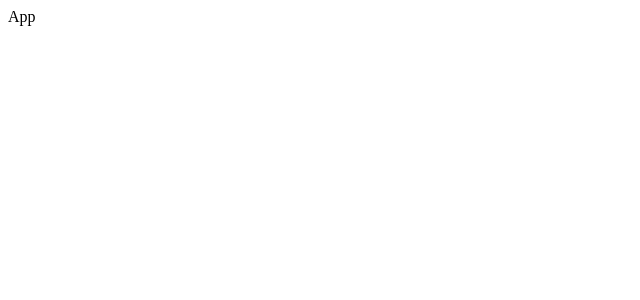
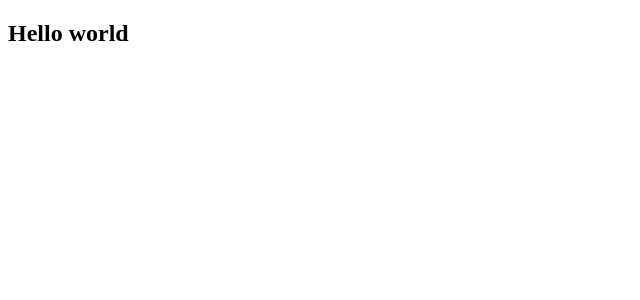
Before and after one commit to Miraz-Uddin/starting-git, a React (Vite) app: page / in a window 1280 px wide. Shown: the top 300 px of the page, without its empty margins (0-640 px from the left). Built offline with nearby package versions, Linux system fonts and the light colour scheme.

Commit message:
modifyed-app-js

```diff
--- a/src/App.jsx
+++ b/src/App.jsx
@@ -1,3 +1,11 @@
-export default function App() {
-  return <div>App</div>;
+function App() {
+  return (
+    <>
+      <div className="container">
+        <h2>Hello world</h2>
+      </div>
+    </>
+  )
 }
+
+export default App;
```
